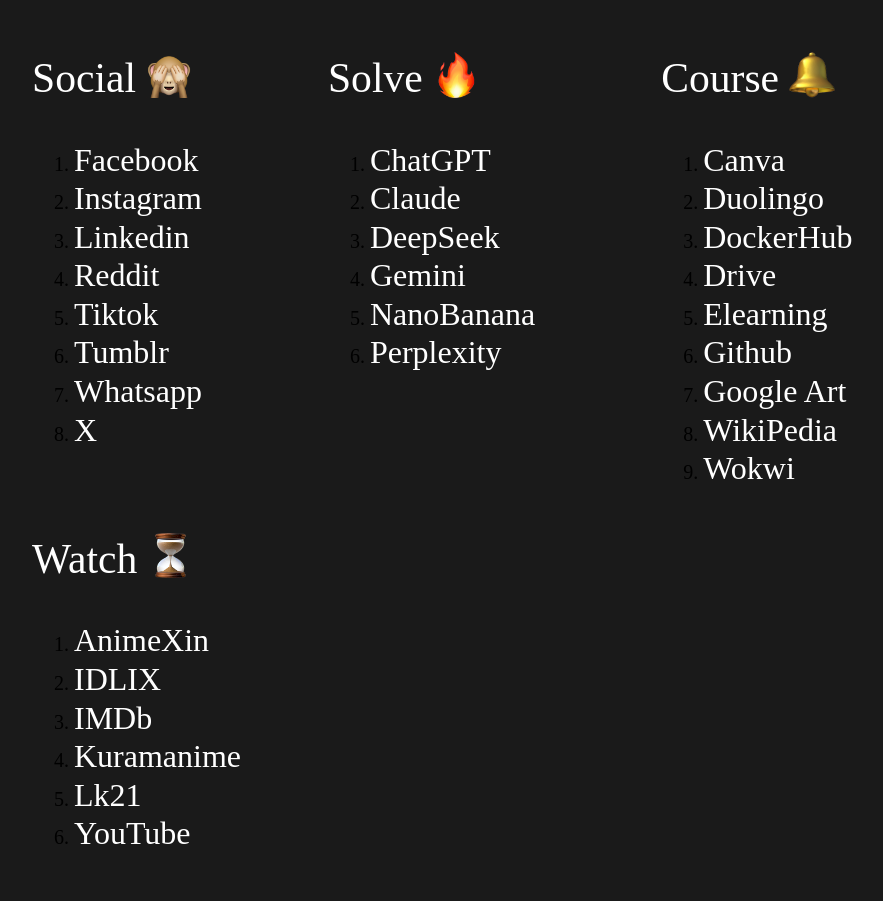
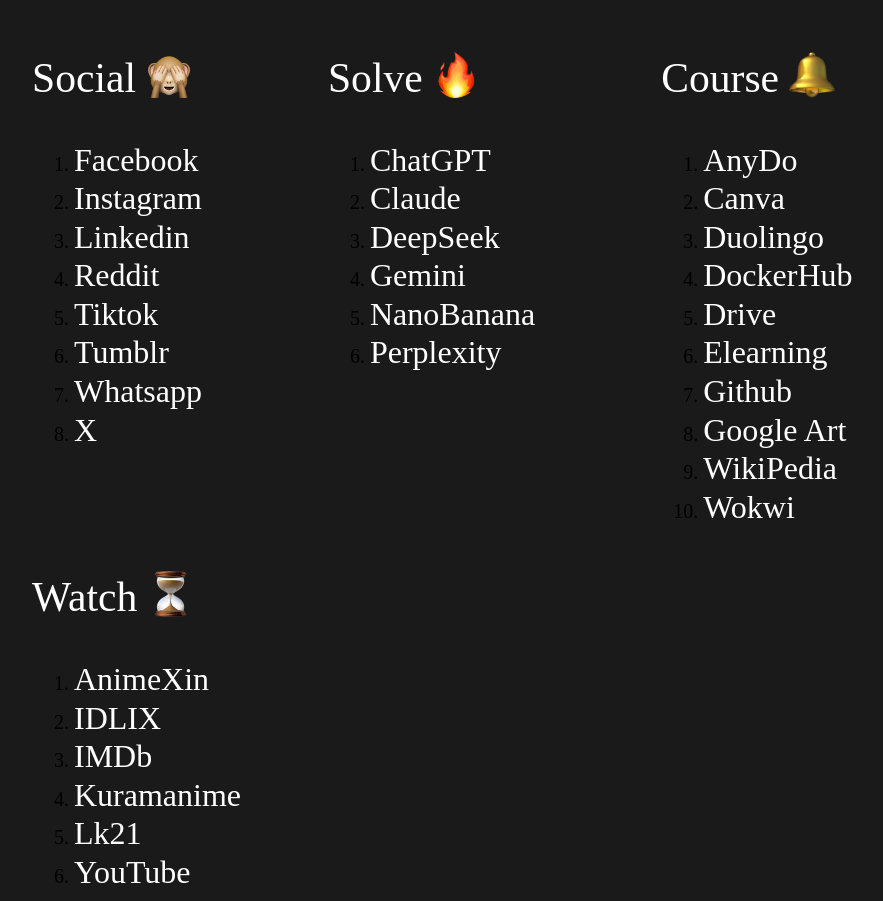
Before and after one commit to takathena/bookmark, a plain HTML site: page bookmark.html in a window 1280 px wide. Shown: the whole page, without its empty margins (38-921 px from the left). Before the commit the page ends 862 px from the top, so only its background shows below. Drawn offline with Linux system fonts and the light colour scheme.

Commit message:
add AnyDo Website

```diff
--- a/bookmark.html
+++ b/bookmark.html
@@ -77,6 +77,7 @@
         <div class="course">
             <h1>Course <img src="asset/bell_1f514.png" alt=""></h1>
             <ol class="course">
+                <li><a href="https://app.any.do/tasks/next-seven-days">AnyDo</a></li>
                 <li><a href="https://canva.com/">Canva</a></li>
                 <li><a href="https://duolingo.com/">Duolingo</a></li>
                 <li><a href="https://hub.docker.com/">DockerHub</a></li>
```
